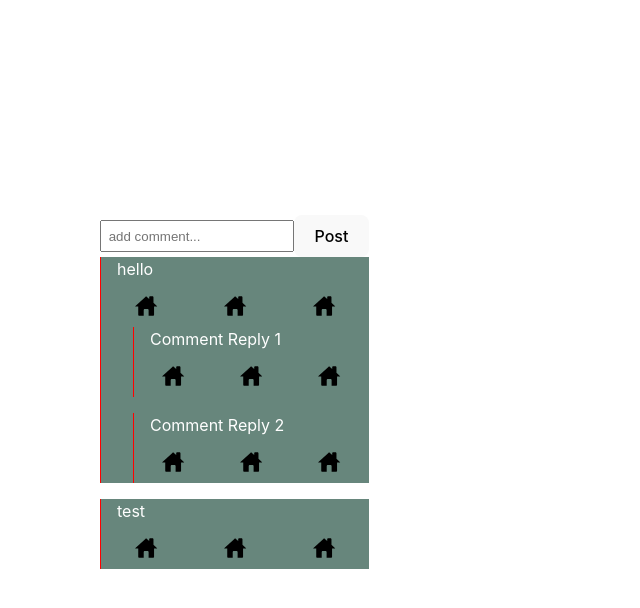
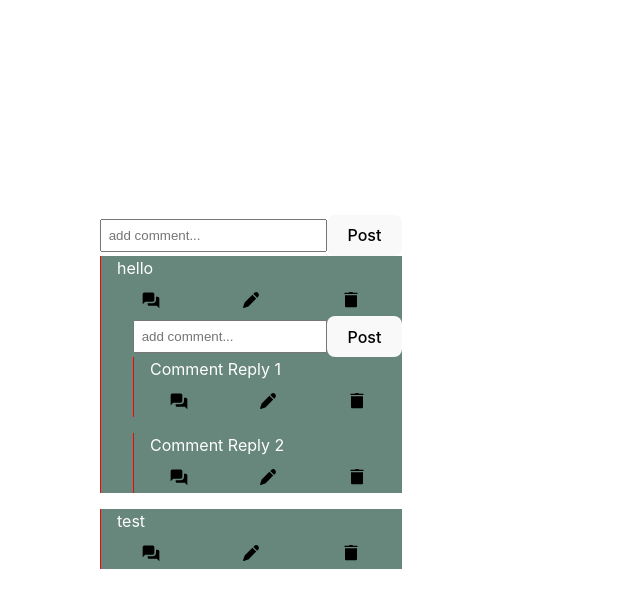
Before and after one commit to Roxiler/social-media-comments, a React (Vite) app: page / in a window 1280 px wide. Both pictures are taken after a click on the element 145 px from the left and 381 px from the top of the page. Shown: the top 608 px of the page, without its empty margins (0-640 px from the left). Built offline with nearby package versions, Linux system fonts and the light colour scheme.

Commit message:
adding comments and new icons added

```diff
--- a/src/App.tsx
+++ b/src/App.tsx
@@ -73,7 +73,7 @@ function App() {
     <>
       <div style={{marginLeft: '100px'}}>
         <div>
-          <Comments comments={comments} />
+          <Comments comments={comments} userId={1}/>
         </div>
       </div>
     </>
--- a/src/components/comments/comment-list/CommentsList.tsx
+++ b/src/components/comments/comment-list/CommentsList.tsx
@@ -1,6 +1,7 @@
 import { useState } from "react";
 import CommentsTextbox from "../comment-textbox/CommentsTextbox";
 import Comment from "../comment/Comment";
+import { useCommentsList } from "./hooks";
 
 interface ICommentList {
   commentData: any[];
@@ -8,15 +9,26 @@ interface ICommentList {
   showCommentReplies?: any;
   editComment?: any;
   deleteComment?: any;
+  makeComment?: any;
+  loggedInUserId: number;
 }
 
 export const CommentsList = (props: ICommentList) => {
+  const { comments, handleAddComment } = useCommentsList(props);
+
   return (
     <div>
       <div>
-        <CommentsTextbox setCommentData={props.setCommentData} />
+        <CommentsTextbox
+          setCommentData={props.setCommentData}
+          loggedInUserId={props.loggedInUserId}
+          handleAddComment={handleAddComment}
+          makeComment={props.makeComment}
+        />
         <div className="comments">
-          {props.commentData.map((comment, i) => {
+          {comments.length > 0 &&
+            comments.map((comment: any, i: number) => {
+              console.log("Current comment: ", comment)
               return (
                 <>
                   <Comment
@@ -26,6 +38,8 @@ export const CommentsList = (props: ICommentList) => {
                     showReplies={props.showCommentReplies}
                     editComment={props.editComment}
                     deleteComment={props.deleteComment}
+                    loggedInUserId={props.loggedInUserId}
+                    makeComment={props.makeComment}
                   />
                 </>
               );
--- a/src/components/comments/comment-list/hooks.ts
+++ b/src/components/comments/comment-list/hooks.ts
@@ -0,0 +1,23 @@
+import { useEffect, useState } from "react"
+
+
+export const useCommentsList = (props: any) => {
+
+    const [comments, setComments]: any = useState(props.commentData);
+
+    useEffect(() => {
+        console.log("COMMENTS: ", props.commentData)
+        setComments(props.commentData)
+    }, []);
+
+    const handleAddComment = (comment: any) => {
+        console.log("INSIDE COMMENTS LIST: ", comment);
+        // setComments(comment, ...comments);
+        setComments([comment, ...comments]);
+      }
+
+    return {
+        comments,
+        handleAddComment
+    }
+}
--- a/src/components/comments/comment-textbox/CommentsTextbox.tsx
+++ b/src/components/comments/comment-textbox/CommentsTextbox.tsx
@@ -1,12 +1,21 @@
 import React, { useState } from 'react'
 import "./styles.scss"
+import { useCommentTextbox } from './hooks'
 interface ICommentInputProps {
-    setCommentData: React.Dispatch<React.SetStateAction<any[]>>
+    setCommentData?: React.Dispatch<React.SetStateAction<any[]>>
+    makeComment: any
+    loggedInUserId: number
+    handleAddComment: any
 }
 
 
 const CommentsTextbox = (props: ICommentInputProps) => {
     const [comment, addComment] = useState("")
+    const {makeComment, loggedInUserId, handleAddComment} = props;
+
+    const {
+        handleSubmitComment
+    } = useCommentTextbox()
     return (
         <div className="input-wrapper">
             <input
@@ -14,14 +23,16 @@ const CommentsTextbox = (props: ICommentInputProps) => {
                 placeholder='add comment...'
                 value={comment}
                 onChange={(e) => addComment(e.target.value)}
-                onKeyUp={(e) => {
-                    if (e.code !== "Enter") return
-                    props.setCommentData(prev => [...prev, { value: comment, comments: [] }]);
-                    addComment("")
-                }}
+                // onKeyUp={(e) => {
+                //     if (e.code !== "Enter") return
+                //     props.setCommentData(prev => [...prev, { value: comment, comments: [] }]);
+                //     addComment("")
+                // }}
             />
             <button onClick={() => {
-                props.setCommentData(prev => [...prev, { value: comment, comments: [] }]);
+                // props.setCommentData(prev => [...prev, { value: comment, comments: [] }]);
+                console.log("Making comment from comment textbox")
+                handleSubmitComment(comment, loggedInUserId, makeComment, handleAddComment);
                 addComment("")
             }}>Post</button>
         </div>
--- a/src/components/comments/comment-textbox/hooks.ts
+++ b/src/components/comments/comment-textbox/hooks.ts
@@ -0,0 +1,37 @@
+export const useCommentTextbox = () => {
+  const handleSubmitComment = async (
+    comment: string,
+    userId: number,
+    makeComment: any,
+    handleAddComment: any
+  ) => {
+    const data = await makeComment(comment, userId);
+    console.log("INSIDE CUSTOM HOOK OF COMMENT TEXTBOX")
+    const response = {
+      id: 11,
+      userName: "AAAA",
+      value: "New comment added",
+      comments: [
+        {
+          id: 22,
+          userName: "XYZ",
+          value: "all good",
+          comments: [
+            {
+              id: 33,
+              userName: "ABC",
+              value: "how's your day",
+              comments: [],
+            },
+          ],
+        },
+      ],
+    };
+
+    handleAddComment(response);
+  };
+
+  return {
+    handleSubmitComment,
+  };
+};
--- a/src/components/comments/comment/Comment.tsx
+++ b/src/components/comments/comment/Comment.tsx
@@ -1,7 +1,13 @@
-import React from "react";
+import React, { useState } from "react";
 import "./styles.scss";
-import Home from "../../icons/home-icon/home";
+import Home from "../../icons/home-icon/HomeIcon";
 import { useComments } from "./hooks";
+import Edit from "../../icons/edit-icon/EditIcon";
+import HomeIcon from "../../icons/home-icon/HomeIcon";
+import EditIcon from "../../icons/edit-icon/EditIcon";
+import CommentsIcon from "../../icons/comment-icon/CommentIcon";
+import DeleteIcon from "../../icons/delete-icon/DeleteIcon";
+import CommentsTextbox from "../comment-textbox/CommentsTextbox";
 
 interface IComment {
   data: string;
@@ -9,15 +15,13 @@ interface IComment {
   showReplies?: any;
   editComment?: any;
   deleteComment?: any;
+  makeComment?: any;
+  loggedInUserId: number;
 }
 
 const Comment = (props: IComment) => {
-
-    const {
-        replies,
-        handleShowReplies,
-        isRepliesOpen
-    } = useComments();
+  const { replies, handleShowReplies, isRepliesOpen, handleAddComment } =
+    useComments();
 
   return (
     <div>
@@ -37,19 +41,25 @@ const Comment = (props: IComment) => {
         <div className="comment__text">{props.data}</div>
         <div className="comment__actions">
           <div onClick={() => handleShowReplies(props.showReplies, 1)}>
-            <Home />
+            <CommentsIcon />
           </div>
           <div>
-            <Home />
+            <EditIcon />
           </div>
           <div>
-            <Home />
+            <DeleteIcon />
           </div>
         </div>
         <div className="comment__replies">
-        {
-            isRepliesOpen && replies.length > 0 &&
+          {isRepliesOpen && replies.length > 0 && (
             <div>
+              <div>
+                <CommentsTextbox
+                  loggedInUserId={props.loggedInUserId}
+                  handleAddComment={handleAddComment}
+                  makeComment={props.makeComment}
+                />
+              </div>
               {replies.map((comment: any, i: number) => {
                 return (
                   <Comment
@@ -59,11 +69,13 @@ const Comment = (props: IComment) => {
                     showReplies={props.showReplies}
                     editComment={props.editComment}
                     deleteComment={props.deleteComment}
+                    makeComment={props.makeComment}
+                    loggedInUserId={props.loggedInUserId}
                   />
                 );
               })}
             </div>
-          }
+          )}
         </div>
       </div>
     </div>
--- a/src/components/comments/comment/hooks.ts
+++ b/src/components/comments/comment/hooks.ts
@@ -39,9 +39,14 @@ export const useComments = () => {
           ]);
     }
 
+    const handleAddComment = (comment: any) => {
+      setReplies([comment, ...replies]);
+    }
+
     return {
         replies,
         handleShowReplies,
-        isRepliesOpen
+        isRepliesOpen,
+        handleAddComment
     }
 };
--- a/src/components/comments/index.tsx
+++ b/src/components/comments/index.tsx
@@ -4,10 +4,11 @@ import { CommentsList } from "./comment-list/CommentsList";
 
 interface Props {
     comments: any[];
+    userId: number;
 }
 
 export const Comments = (props: Props) => {
-    const { comments } = props;
+    const { comments, userId } = props;
     const [commentsData, setCommentsData] = useState(comments)
 
     return (
@@ -18,6 +19,8 @@ export const Comments = (props: Props) => {
                 showCommentReplies={() => console.log("Function to handle show replies on the comment")}
                 editComment={() => console.log("Edit the current comment")}
                 deleteComment={() => console.log("Delete the current comment")}
+                makeComment={() => console.log("Making a comment")}
+                loggedInUserId={userId}
             />
         </div>
     )
--- /dev/null
+++ b/src/components/icons/comment-icon/CommentIcon.tsx
@@ -0,0 +1,17 @@
+import React from "react";
+import { IconProps } from "../Icon.types";
+
+const CommentsIcon = ({ color, size = 20 }: IconProps) => (
+  <svg
+    xmlns="http://www.w3.org/2000/svg"
+    style={{ marginTop: "10px" }}
+    width={size}
+    height={size}
+    className="icon"
+    viewBox="0 0 24 24"
+  >
+    <path d="M 4 3 C 2.9 3 2 3.9 2 5 L 2 17 L 5 14 L 14 14 C 15.1 14 16 13.1 16 12 L 16 5 C 16 3.9 15.1 3 14 3 L 4 3 z M 18 8 L 18 12 C 18 14.206 16.206 16 14 16 L 8 16 L 8 17 C 8 18.1 8.9 19 10 19 L 19 19 L 22 22 L 22 10 C 22 8.9 21.1 8 20 8 L 18 8 z"></path>
+  </svg>
+);
+
+export default CommentsIcon;
--- /dev/null
+++ b/src/components/icons/delete-icon/DeleteIcon.tsx
@@ -0,0 +1,17 @@
+import React from "react";
+import { IconProps } from "../Icon.types";
+
+const DeleteIcon = ({ color, size = 20 }: IconProps) => (
+  <svg
+    xmlns="http://www.w3.org/2000/svg"
+    style={{ marginTop: "10px" }}
+    width={size}
+    height={size}
+    className="icon"
+    viewBox="0 0 30 30"
+  >
+    <path d="M 13 3 A 1.0001 1.0001 0 0 0 11.986328 4 L 6 4 A 1.0001 1.0001 0 1 0 6 6 L 24 6 A 1.0001 1.0001 0 1 0 24 4 L 18.013672 4 A 1.0001 1.0001 0 0 0 17 3 L 13 3 z M 6 8 L 6 24 C 6 25.105 6.895 26 8 26 L 22 26 C 23.105 26 24 25.105 24 24 L 24 8 L 6 8 z"></path>
+  </svg>
+);
+
+export default DeleteIcon;
--- /dev/null
+++ b/src/components/icons/edit-icon/EditIcon.tsx
@@ -0,0 +1,17 @@
+import React from "react";
+import { IconProps } from "../Icon.types";
+
+const EditIcon = ({ color, size = 20 }: IconProps) => (
+  <svg
+    xmlns="http://www.w3.org/2000/svg"
+    style={{ marginTop: "10px" }}
+    width={size}
+    height={size}
+    className="icon"
+    viewBox="0 0 48 48"
+  >
+    <path d="M38.657 18.536l2.44-2.44c2.534-2.534 2.534-6.658 0-9.193-1.227-1.226-2.858-1.9-4.597-1.9s-3.371.675-4.597 1.901l-2.439 2.439L38.657 18.536zM27.343 11.464L9.274 29.533c-.385.385-.678.86-.848 1.375L5.076 41.029c-.179.538-.038 1.131.363 1.532C5.726 42.847 6.108 43 6.5 43c.158 0 .317-.025.472-.076l10.118-3.351c.517-.17.993-.463 1.378-.849l18.068-18.068L27.343 11.464z"></path>
+  </svg>
+);
+
+export default EditIcon;
```
Also changed, not shown: src/components/icons/home-icon/HomeIcon.tsx (renamed from src/components/icons/home-icon/home.tsx, +12 -7 lines). Lines whose indentation alone changed are shown as unchanged.
